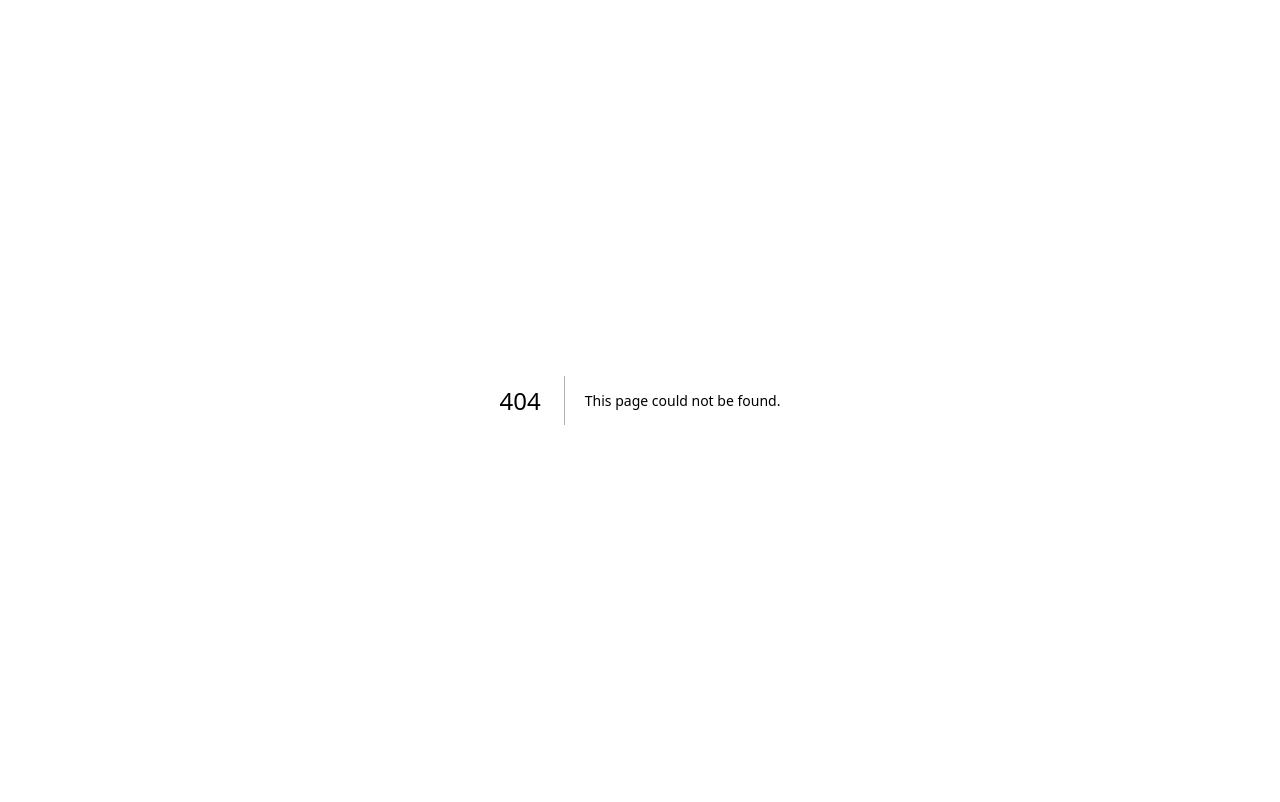
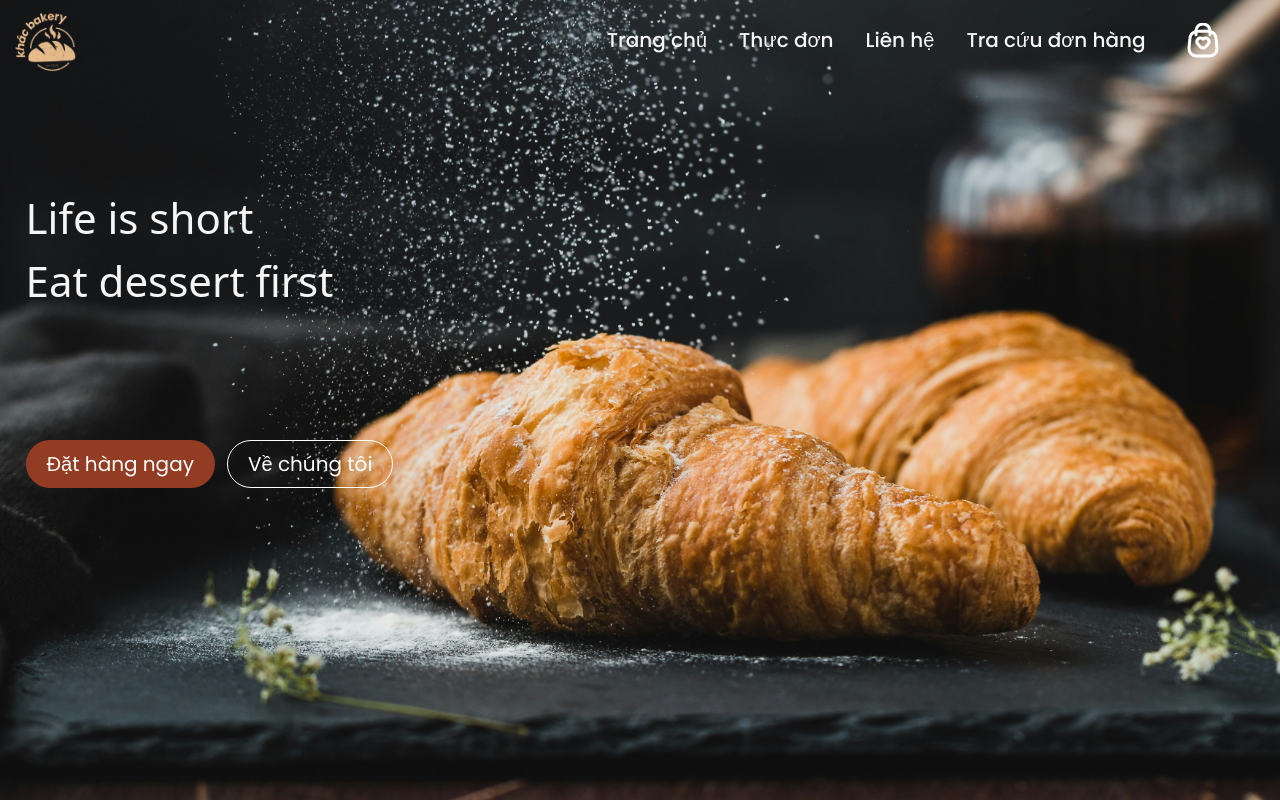
Before and after one commit to devkcng/bakery-store, a Next.js app: page /home in a window 1280 px wide. Before the commit this address had no page. Shown: the top 802 px of the page. Built offline with nearby package versions, Linux system fonts and the light colour scheme; a web font is replaced by a local one.

Commit message:
fix: fix navigate for nav bar

```diff
--- a/src/app/page.tsx
+++ b/src/app/page.tsx
@@ -9,7 +9,7 @@ import RecipeMainpage from "@/components/recipeMainpage/recipeMainpage";
 import { useState } from "react";
 import NavBar from "@/components/header/nav-bar";
 import Footer from "@/components/Footer/footer";
-import HomePage from "./homePage/page";
+import HomePage from "./home/page";
 
 export default function Home() {
   // const [selectedOption, setSelectedOption] = useState<string>("HTML");
--- a/src/components/header/nav-bar.tsx
+++ b/src/components/header/nav-bar.tsx
@@ -18,13 +18,13 @@ const NavBar: FC<NavBarProps> = ({ className = "", ...restProps }) => {
         </div>
         <div className=" menu-bar flex justify-start items-center mr-[3%] p-3">
           <a
-            href="#home"
+            href="/home#home"
             className="menu text-[#f5f5f5] font-poppins text-[18px] ml-[30px]"
           >
             Trang chủ
           </a>
           <a
-            href="#menu"
+            href="/home#menu"
             className="menu text-[#f5f5f5] font-poppins text-[18px] ml-[30px]"
           >
             Thực đơn
--- a/src/components/section/menu-section.tsx
+++ b/src/components/section/menu-section.tsx
@@ -1,3 +1,4 @@
+"use client";
 import React, { FC, useState } from "react";
 import MenuTabs from "../menu-tabs/menu-tabs";
 import SearchBar from "../search-bar/search-bar";
```
Also changed, not shown: src/app/home/page.tsx (renamed from src/app/homePage/page.tsx).
